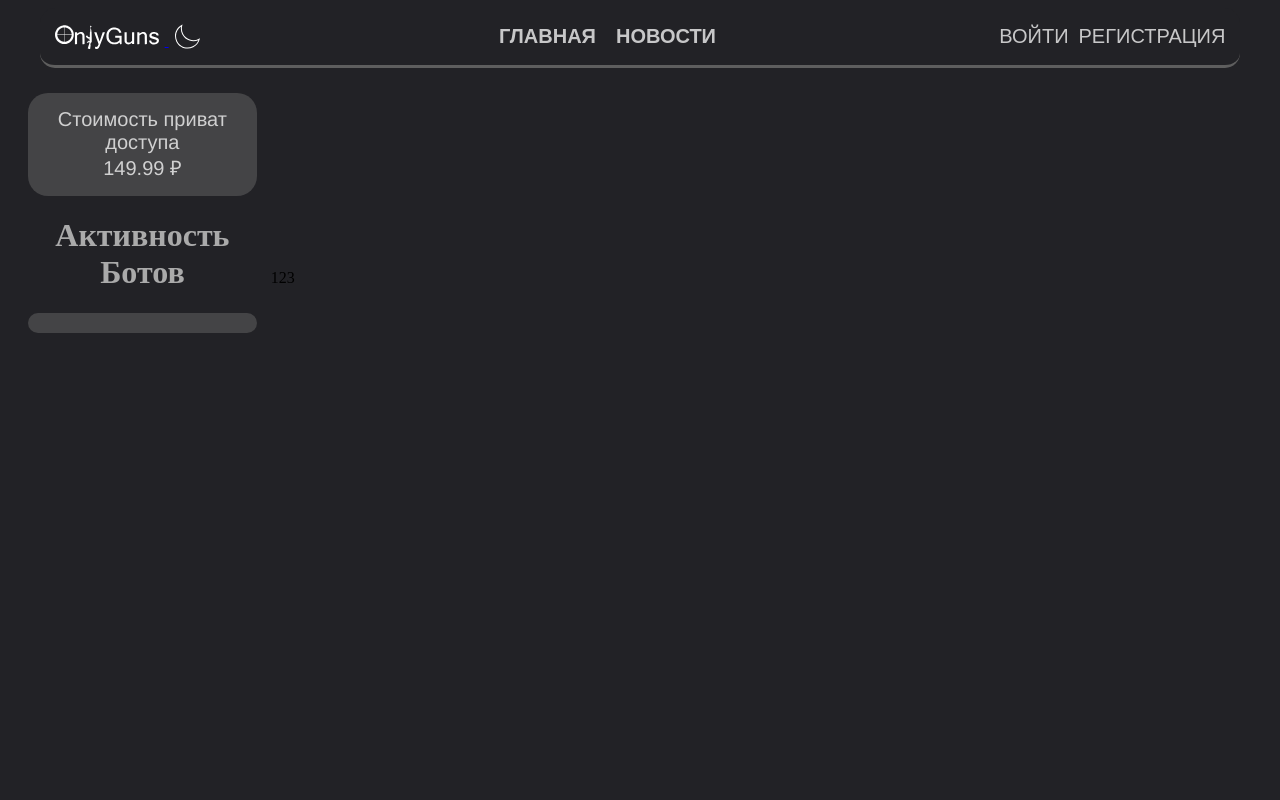
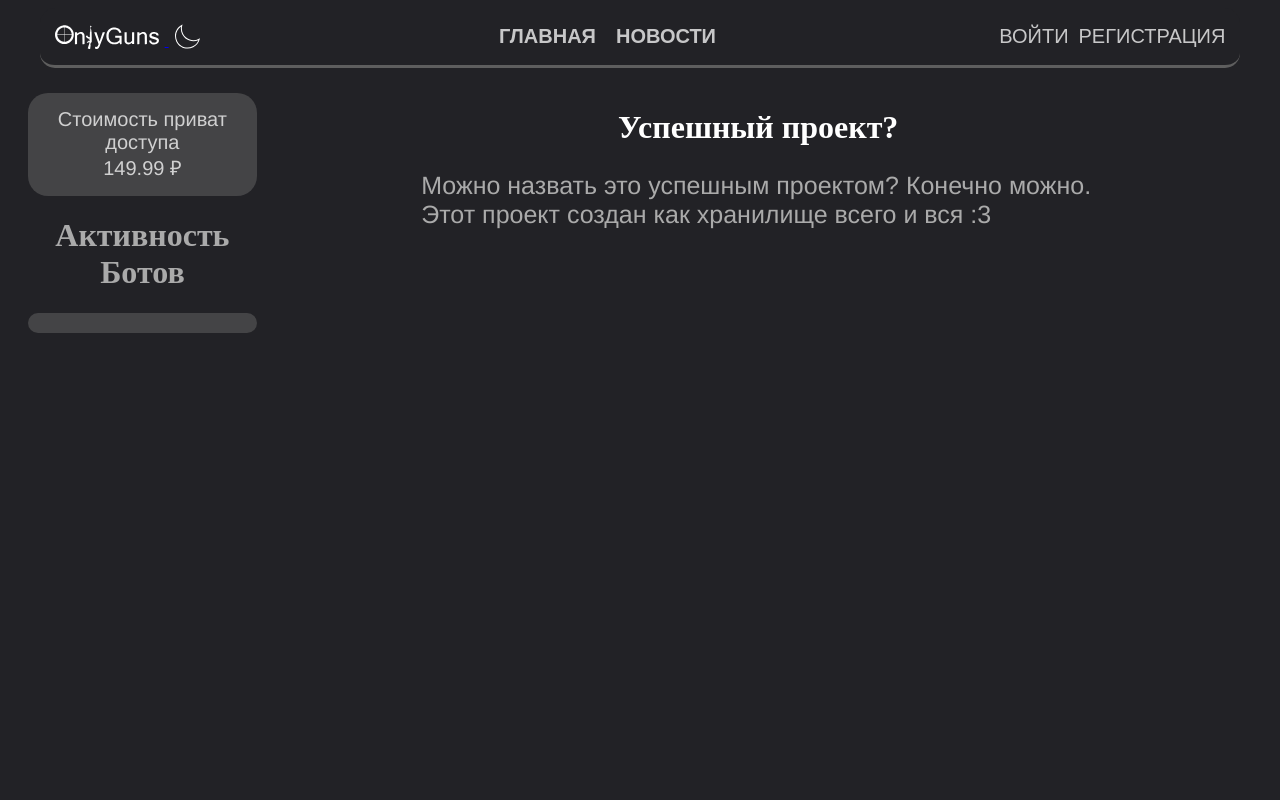
Before and after one commit to MISQZY/my-site, a Django app: page / in a window 1280 px wide. Run offline with Django 4.2, Linux system fonts and the light colour scheme; data that the repository does not hold is empty.

Commit message:
add main page content

```diff
--- a/mysite/config/static/css/main_style.css
+++ b/mysite/config/static/css/main_style.css
@@ -1,16 +1,23 @@
 :root {
 --bots__list-bg: #444446;
 --bots__list__title: #aaaaaa;
+
+--content-color: #aaaaaa;
+--content-title: #fff;
 }
 
 :root[data-theme="light"] {
 --bots__list-bg: #332bd9;
 --bots__list__title: #332bd9;
+
+--content-color: #332bd9;
+--content-title: #332bd9;
 }
 
 
 .main {
     height: calc(100vh - 100px);
+    display: flex;
 }
 
 /* leftbar */
@@ -91,4 +98,20 @@
 .main_content {
     display: inline-block;
     width: 79%;
+    height: calc(100vh - 100px);
+    padding: 10px;
 }
+
+.main_content h1 {
+    text-align: center;
+    color: var(--content-title);
+}
+.main_content p {
+    left: 50%;
+    width: 70%;
+    margin-left: auto;
+    margin-right: auto;
+    font-size: 25px;
+    font-family: Helvetica;
+    color: var(--content-color);
+}
--- a/mysite/main/templates/main/index.html
+++ b/mysite/main/templates/main/index.html
@@ -16,7 +16,12 @@
             </div>
         </div>
         <div class = 'main_content'>
-            {% block content %} 123{% endblock %}
+            {% block content %}
+            <h1>Успешный проект?</h1>
+            <p>Можно назвать это успешным проектом? Конечно можно.<br>
+                Этот проект создан как хранилище всего и вся :3
+            </p>
+            {% endblock %}
         </div>
     </div>
 {% endblock %}
--- a/mysite/users/templates/users/profile.html
+++ b/mysite/users/templates/users/profile.html
@@ -16,6 +16,7 @@
         {% endif %}
         </div>
         <div id = "rightside">
+            {% block rightside %}
             <p>Ник: <b>{{request.user.username}}</b></p>
             <p>Почта: {{request.user.email}}</p>
             <p>Уровень доступа: <b>{{request.user.get_acess_level_display}}</b></p>
@@ -24,6 +25,7 @@
             {% if request.user.is_superuser%}
                 <a href ="{% url 'admin:index' %}">Админ-Панель</a>
             {% endif%}
+            {% endblock%}
         </div>
     </div>
 </div>
--- a/mysite/users/urls.py
+++ b/mysite/users/urls.py
@@ -6,5 +6,5 @@ urlpatterns = [
     path('register/', register, name = 'register'),
     path('login/', user_login, name = 'login'),
     path('logout/', user_logout, name = 'logout'),
-    path('profile/', user_profile, name = 'profile')
+    path('profile/', user_profile, name = 'profile'),
 ]
--- a/mysite/users/views.py
+++ b/mysite/users/views.py
@@ -1,6 +1,7 @@
 from django.shortcuts import redirect, render
 from django.contrib import messages
 from django.contrib.auth import login, logout
+
 
 from .forms import UserRegisterForm, UserLoginForm
 
```
